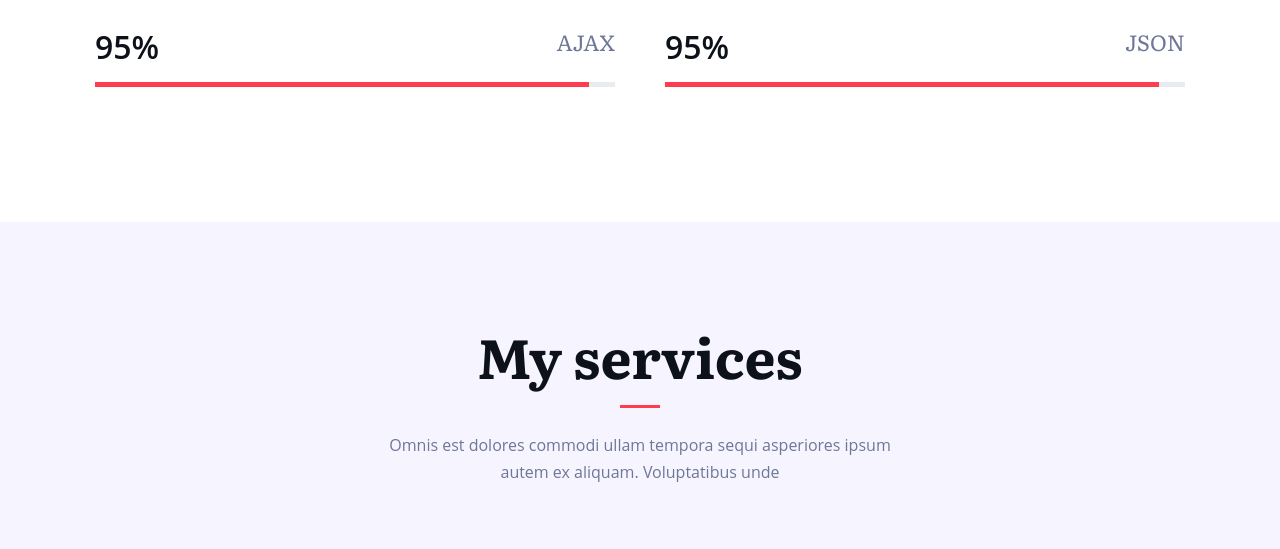
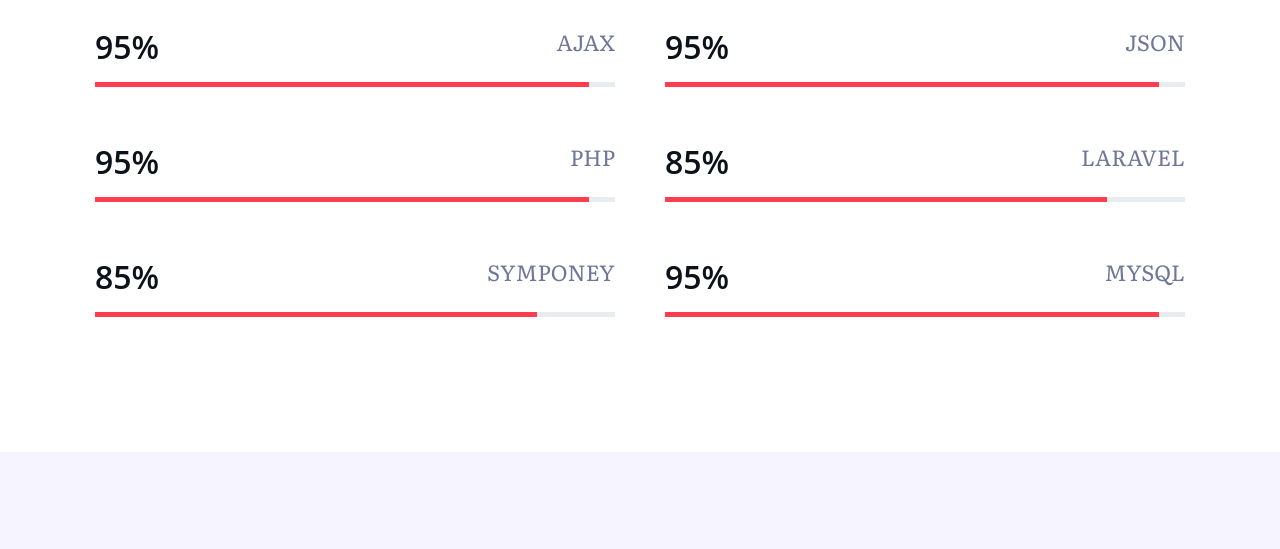
Before and after one commit to irshadsaeed/myPortFolio.github.io, a plain HTML site: page index.html in a window 1280 px wide. Shown: the part 2200-2749 px from the top of the page. Drawn offline with Linux system fonts and the light colour scheme.

Commit message:
Update index.html

```diff
--- a/index.html
+++ b/index.html
@@ -209,6 +209,46 @@
 			<div class="col-lg-6 col-md-6">
 				<div class="skill-bar mb-4 mb-lg-0">
 					<div class=" mb-4 text-right"><h4 class="font-weight-normal">JSON</h4></div>
+					<div class="progress">
+						<div class="progress-bar" data-percent="95">
+							<span class="percent-text"><span class="count">95</span>%</span>
+						</div>
+					</div>
+				</div>
+			</div>
+			<div class="col-lg-6 col-md-6">
+				<div class="skill-bar mb-4 mb-lg-0">
+					<div class=" mb-4 text-right"><h4 class="font-weight-normal">PHP</h4></div>
+					<div class="progress">
+						<div class="progress-bar" data-percent="95">
+							<span class="percent-text"><span class="count">95</span>%</span>
+						</div>
+					</div>
+				</div>
+			</div>
+			<div class="col-lg-6 col-md-6">
+				<div class="skill-bar mb-4 mb-lg-0">
+					<div class=" mb-4 text-right"><h4 class="font-weight-normal">LARAVEL</h4></div>
+					<div class="progress">
+						<div class="progress-bar" data-percent="85">
+							<span class="percent-text"><span class="count">85</span>%</span>
+						</div>
+					</div>
+				</div>
+			</div>
+			<div class="col-lg-6 col-md-6">
+				<div class="skill-bar mb-4 mb-lg-0">
+					<div class=" mb-4 text-right"><h4 class="font-weight-normal">SYMPONEY</h4></div>
+					<div class="progress">
+						<div class="progress-bar" data-percent="85">
+							<span class="percent-text"><span class="count">85</span>%</span>
+						</div>
+					</div>
+				</div>
+			</div>
+			<div class="col-lg-6 col-md-6">
+				<div class="skill-bar mb-4 mb-lg-0">
+					<div class=" mb-4 text-right"><h4 class="font-weight-normal">MYSQL</h4></div>
 					<div class="progress">
 						<div class="progress-bar" data-percent="95">
 							<span class="percent-text"><span class="count">95</span>%</span>
```
